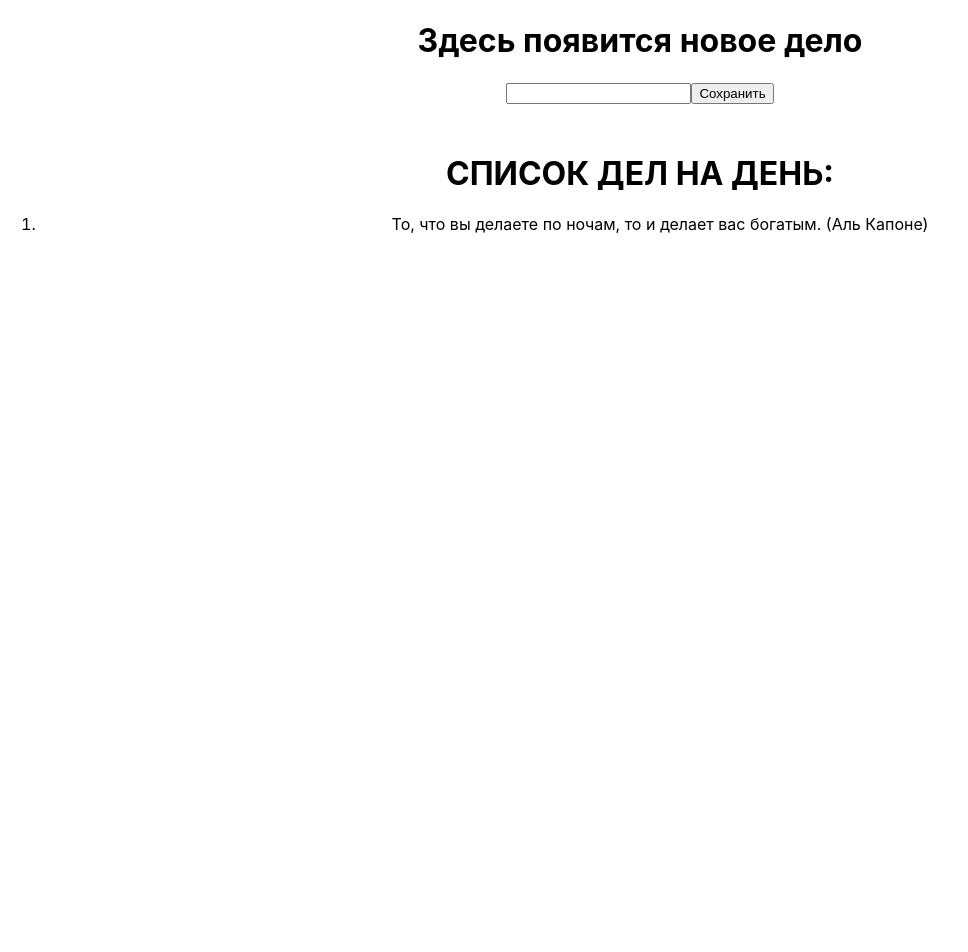
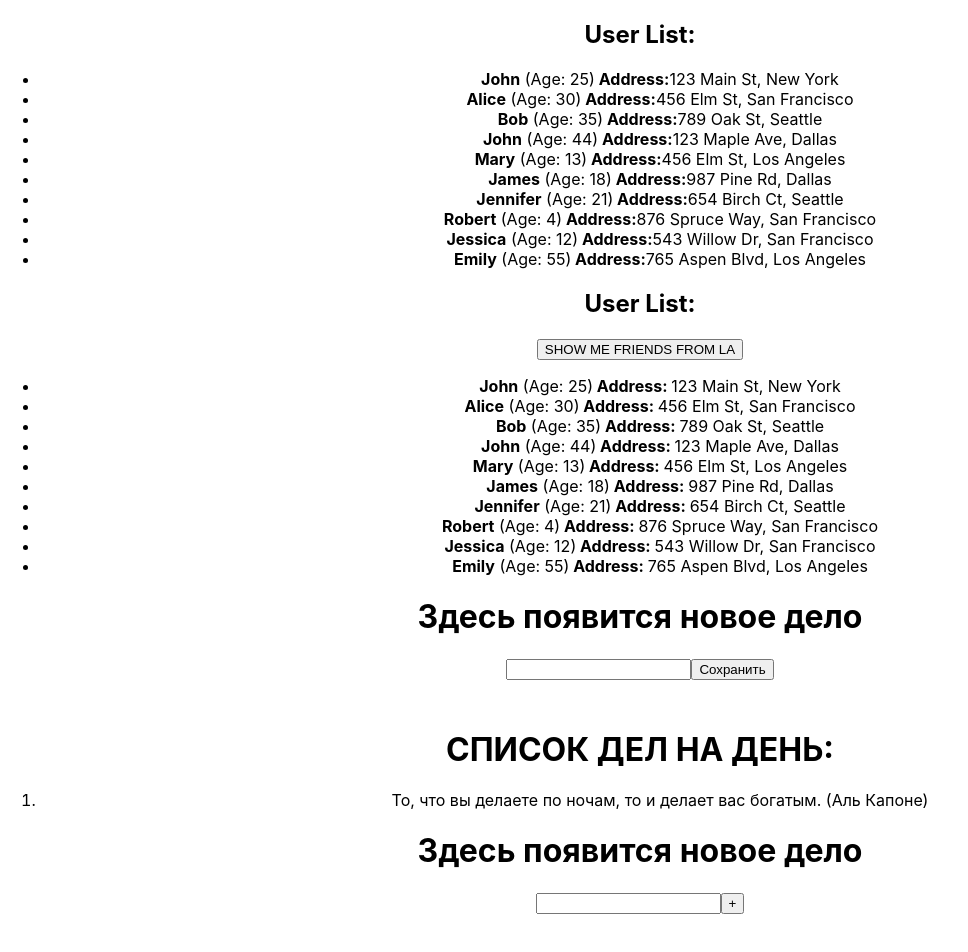
Before and after one commit to VeryStone69/frontEnd_mastery_hub, a React (Create React App) app: page / in a window 1280 px wide. Shown: the top 952 px of the page, without its empty margins (0-968 px from the left). Before the commit the page ends 800 px from the top, so only its background shows below. Built offline with nearby package versions, Linux system fonts and the light colour scheme.

Commit message:
update: App

```diff
--- a/src/App.tsx
+++ b/src/App.tsx
@@ -7,10 +7,10 @@ import { HW4 } from './HW/4/HW4';
 function App() {
   return (
     <div className="App">
-      {/*<HW1 />*/}
-      {/*<HW2 />*/}
+      <HW1 />
+      <HW2 />
       <HW3 />
-      {/*<HW4 />*/}
+      <HW4 />
     </div>
   );
 }
```
